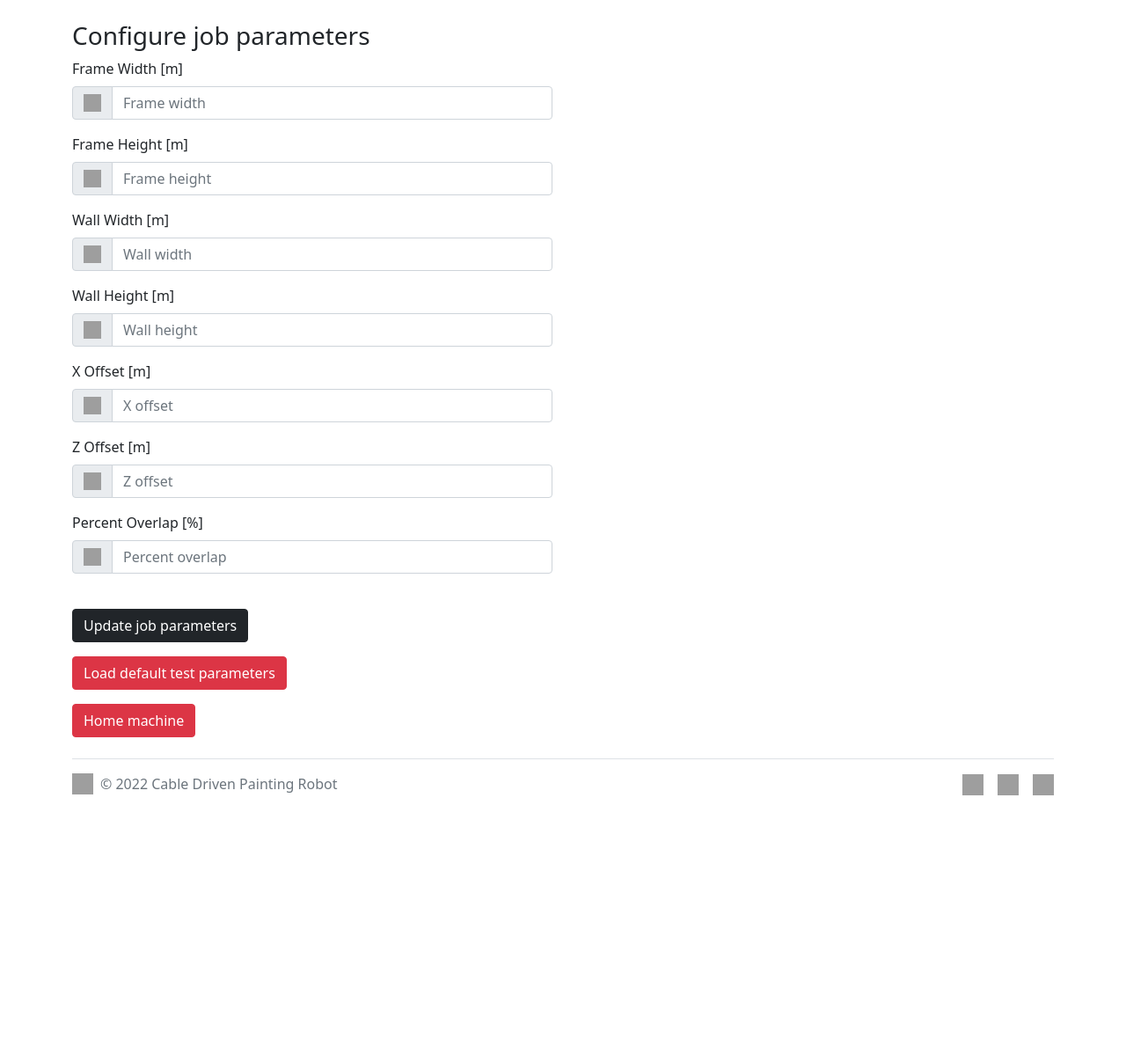
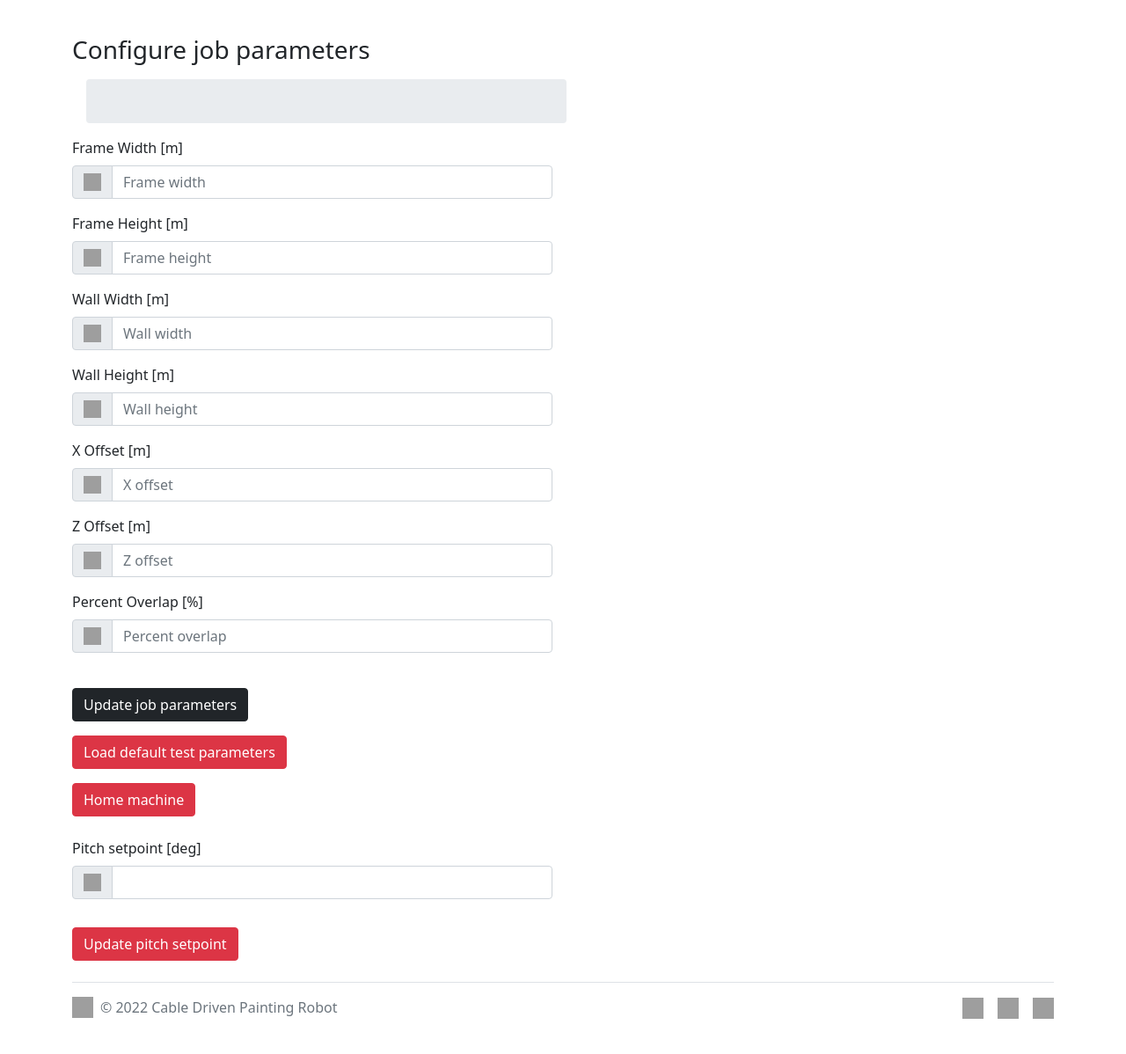
Before and after one commit to eidetech/B.Sc_ros2JoyToCAN, a Flask app: template src/joy2can/scripts/templates/index.html in a window 1280 px wide. Shown: the part 189-1387 px from the top of the page at 88% size. Before the commit the page ends 1093 px from the top, so only its background shows below. Run offline with Flask 2, Linux system fonts and the light colour scheme; the template is opened without the code that fills it, so the values that code supplies are empty; some libraries are stand-ins or nearby versions; grey boxes are pictures that could not be loaded.

Commit message:
Added incoming IMU data, and posibility to set the IMU angle setpoint from web HMI.

```diff
--- a/src/joy2can/scripts/app.py
+++ b/src/joy2can/scripts/app.py
@@ -41,6 +41,8 @@ class WebPublisher(Node):
 		self.z_offset = 0
 		self.percent_overlap = 0
 
+		self.pitch_sp = 0
+
 		self.counter = 0
 
 		# 0 = stop_job
@@ -59,7 +61,8 @@ class WebPublisher(Node):
 					float(self.x_offset),
 					float(self.z_offset),
 					float(self.percent_overlap),
-					float(self.job_status)]
+					float(self.job_status),
+					float(self.pitch_sp)]
 		wp.counter += 1
 		# Publish data to ROS
 		self.publisher_.publish(msg)
@@ -91,14 +94,18 @@ class MotorSetpointSub(Node):
 
 		self.reset = 0
 
+		self.pitch = 0 # Pitch angle from IMU to web HMI
+
 	def listener_callback(self, msg):
 		self.angVel_q1 = msg.data[0]
 		self.angVel_q2 = msg.data[1]
 		self.angPos_q1 = msg.data[2]
 		self.angPos_q2 = msg.data[3]
-		self.mode = 	 msg.data[4]
-		self.t = 		 msg.data[5]
-		self.t_total =   msg.data[6]
+		self.mode 	   = msg.data[4]
+		self.t 		   = msg.data[5]
+		self.t_total   = msg.data[6]
+		self.reset 	   = msg.data[7]
+		self.pitch 	   = msg.data[8]
 
 if __name__ == '__main__':
 	# Initialize ROS node and web publisher object
@@ -204,6 +211,7 @@ if __name__ == '__main__':
 
 	@socketio.on('client_data')
 	def client_data():
+		emit('pitch', motorSP.pitch)
 		if(motorSP.t_total != 0):
 			emit('angVel_q1', motorSP.angVel_q1)
 			emit('angVel_q2', motorSP.angVel_q2)
@@ -211,6 +219,24 @@ if __name__ == '__main__':
 			emit('percent', percent)
 		else:
 			emit('percent', 0)
+
+
+	# App route for POST request updating the local parameters with data from the website
+	@app.route('/update_pitch', methods=['POST'])
+	def update_pitch():
+		if request.method == 'POST':
+			wp.pitch_sp = request.form['pitch_sp']
+			rclpy.spin_once(wp)
+			return render_template("index.html", job_status= 0,
+								   frame_width=wp.frame_width,
+								   frame_height=wp.frame_height,
+								   wall_width=wp.wall_width,
+								   wall_height=wp.wall_height,
+								   x_offset=wp.x_offset,
+								   z_offset=wp.z_offset,
+								   percent_overlap=wp.percent_overlap,
+								   pitch_sp=wp.pitch_sp)
+
 
 	# Prints out where Flask is looking for the template folder. Useful for debugging if Flask can not find index.html for example
 	# app.config['EXPLAIN_TEMPLATE_LOADING'] = True
@@ -223,7 +249,7 @@ if __name__ == '__main__':
 	executor_thread = threading.Thread(target=executor.spin, daemon=True)
 	executor_thread.start()
 
-	socketio.run(app, debug=True, use_reloader=False,  port=5002, host='0.0.0.0')
+	socketio.run(app, debug=True, use_reloader=False,  port=5011, host='192.168.0.107')
 
 	# Destroy the node explicitly
 	# (optional - otherwise it will be done automatically
--- a/src/joy2can/scripts/templates/index.html
+++ b/src/joy2can/scripts/templates/index.html
@@ -72,12 +72,15 @@
     </div>
     {% endif %}
 
-    <!-- <p id="angVel_q1" style="display: inline;"> </p>
-    <p id="angVel_q2" style="display: inline;"> </p> -->
+    <p id="pitch" style="display: inline;"> </p>
+    <!-- <p id="angVel_q2" style="display: inline;"> </p> -->
 
 
     <div class="col-6">
   <h3>Configure job parameters</h3>
+  <div class="progress w-100 m-3" style="height: 50px;">
+    <div class="progress-bar progress-bar-striped progress-bar-animated bg-secondary" role="progressbar" id="progress_bar" style="width: 0%" aria-valuenow="25" aria-valuemin="0" aria-valuemax="100"><h5 id="percentage"></h5></div>
+  </div>
     <form id="parameters_form" action="/update_parameters" method="POST">
 
 <label for="frame_width" class="form-label">Frame Width [m]</label>
@@ -160,6 +163,19 @@
 <form id="parameters_form" action="/home" method="POST">
     <button type="submit" class="btn btn-danger mt-3">Home machine</button>
 </form>
+<br>
+<form id="pitch_form" action="/update_pitch" method="POST">
+<label for="pitch_sp" class="form-label">Pitch setpoint [deg]</label>
+<div class="input-group mb-3">
+    <span class="input-group-text"><img src="/static/bootstrap-icons/caret-right.svg" width="20" height="20"></span>
+    {% if pitch_sp %}
+    <input type="text" id="pitch_sp" name="pitch_sp" class="form-control" value="{{ pitch_sp }}" aria-label="Pitch setpoint" aria-describedby="basic-addon1">
+    {% else %}
+    <input type="text" id="pitch_sp" name="pitch_sp" class="form-control" aria-label="Pitch setpoint" aria-describedby="basic-addon1">
+    {% endif %}
+</div>
+    <button type="submit" class="btn btn-danger mt-3">Update pitch setpoint</button>
+</form>
 
     </div>
     <div class="col-6">
@@ -201,6 +217,10 @@
         <th style="font-weight: normal;">Percent overlap [%]</th>
         <td style="font-weight: normal;">{{ percent_overlap }}</td>
     </tr>
+    <tr>
+        <th style="font-weight: normal;">Pitch setpoint [deg]</th>
+        <td style="font-weight: normal;">{{ pitch_sp }}</td>
+    </tr>
     </tbody>
 </table>
       {% endif %}
--- a/src/joy2can/scripts/templates/static/main.js
+++ b/src/joy2can/scripts/templates/static/main.js
@@ -13,8 +13,8 @@ socket.on('percent', function(percent) {
     $('#percentage').text(Math.round(percent)+ "%");
 });
 
-socket.on('angVel_q1', function(info) {
-    $('#angVel_q1').text(info);
+socket.on('pitch', function(info) {
+    $('#pitch').text(info);
 });
 
 socket.on('angVel_q2', function(info) {
```
Also changed, not shown: 3 other files.
